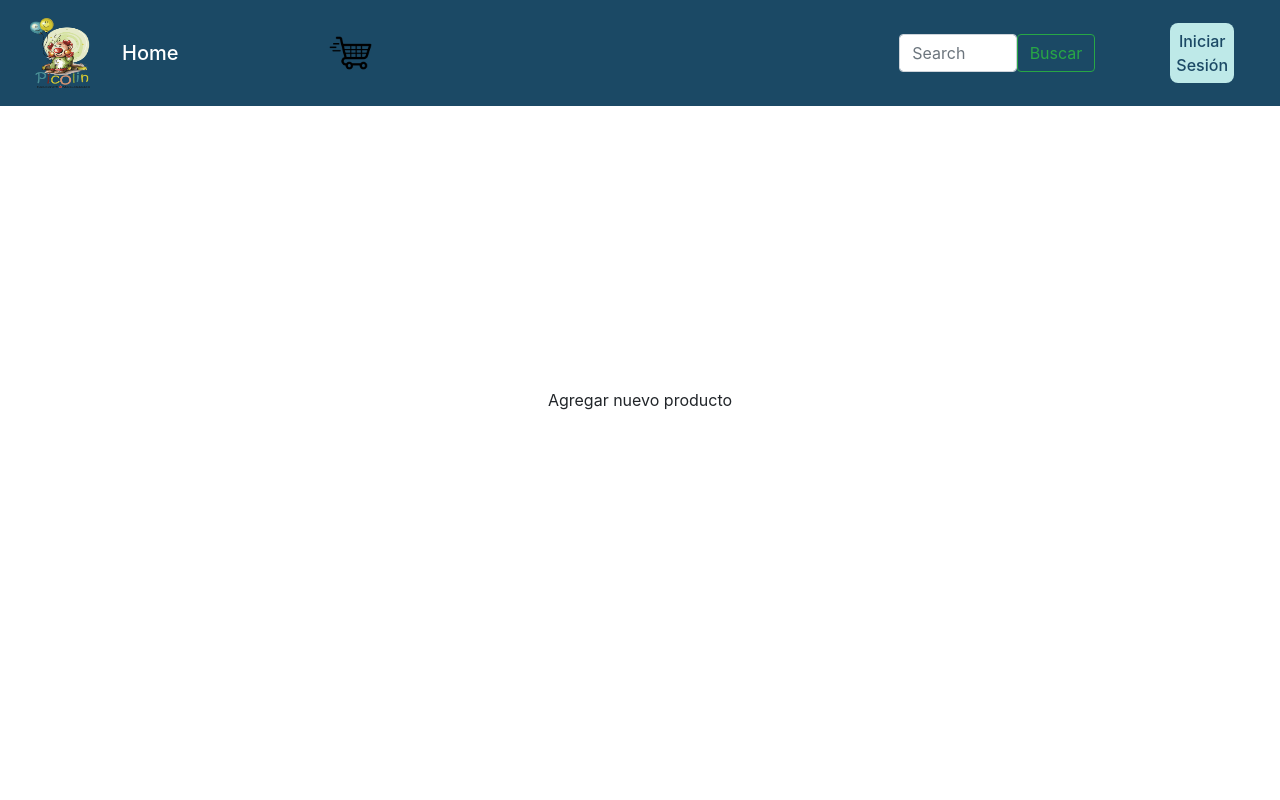
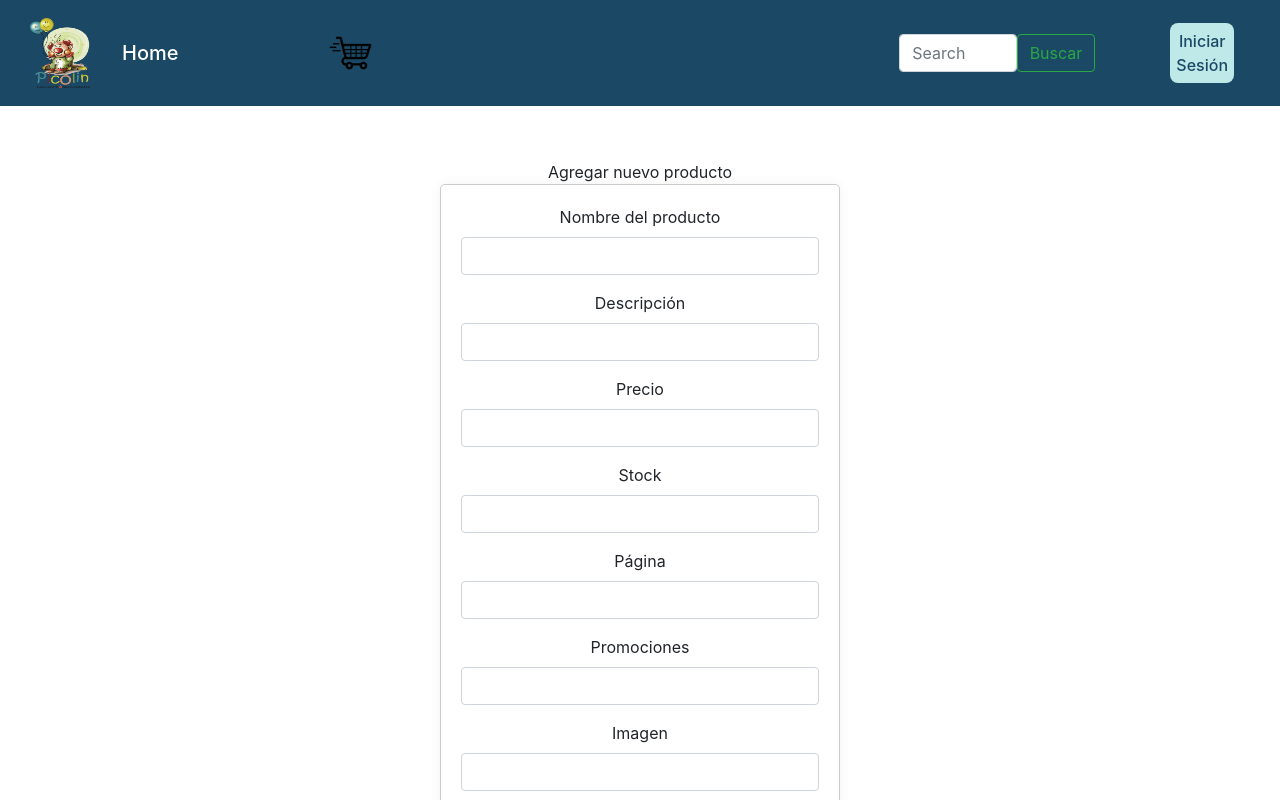
Before and after one commit to angelargd8/Proyecto-software, a React (Vite) app in the folder Proyecto/vite-project/: page /agregarProducto in a window 1280 px wide. Shown: the top 800 px of the page. Built offline with nearby package versions, Linux system fonts and the light colour scheme.

Commit message:
agregar producto

```diff
--- a/Proyecto/vite-project/src/componentes/AgregarProd.css
+++ b/Proyecto/vite-project/src/componentes/AgregarProd.css
@@ -0,0 +1,7 @@
+.containerProduct{
+    top: 20%;
+    position: absolute;
+    right: 0;
+    bottom: 0;
+    left: 0;
+}
--- a/Proyecto/vite-project/src/componentes/agregarProd.jsx
+++ b/Proyecto/vite-project/src/componentes/agregarProd.jsx
@@ -7,7 +7,42 @@ function AgregarProducto(){
             <div className="title">
                 Agregar nuevo producto
             </div>
-            <div className="form">
+            <div className="formulario">
+                <form>
+                    <div className="mb-3">
+                        <label  className="form-label">Nombre del producto</label>
+                        <input type="email" className="form-control" id="exampleInputEmail1" aria-describedby="emailHelp"/>
+                    </div>
+                    <div className="mb-3">
+                        <label className="form-label">Descripción</label>
+                        <input type="password" className="form-control" id="exampleInputPassword1"/>
+                    </div>
+                    <div className="mb-3">
+                        <label className="form-label">Precio</label>
+                        <input type="password" className="form-control" id="exampleInputPassword1"/>
+                    </div>
+                    <div className="mb-3">
+                        <label  className="form-label">Stock</label>
+                        <input type="password" className="form-control" id="exampleInputPassword1"/>
+                    </div>
+                    <div className="mb-3">
+                        <label className="form-label">Página</label>
+                        <input type="password" className="form-control" id="exampleInputPassword1"/>
+                    </div>
+                    <div className="mb-3">
+                        <label className="form-label">Promociones</label>
+                        <input type="password" className="form-control" id="exampleInputPassword1"/>
+                    </div>
+                    <div className="mb-3">
+                        <label className="form-label">Imagen</label>
+                        <input type="password" className="form-control" id="exampleInputPassword1"/>
+                    </div>
+                    <div className="mb-3">
+                        <label className="form-label">Categoría</label>
+                        <input type="password" className="form-control" id="exampleInputPassword1"/>
+                    </div>
+                    <button type="submit" className="btn btn-primary">Agregar</button>
+                </form>
 
             </div>
         </div>
```
